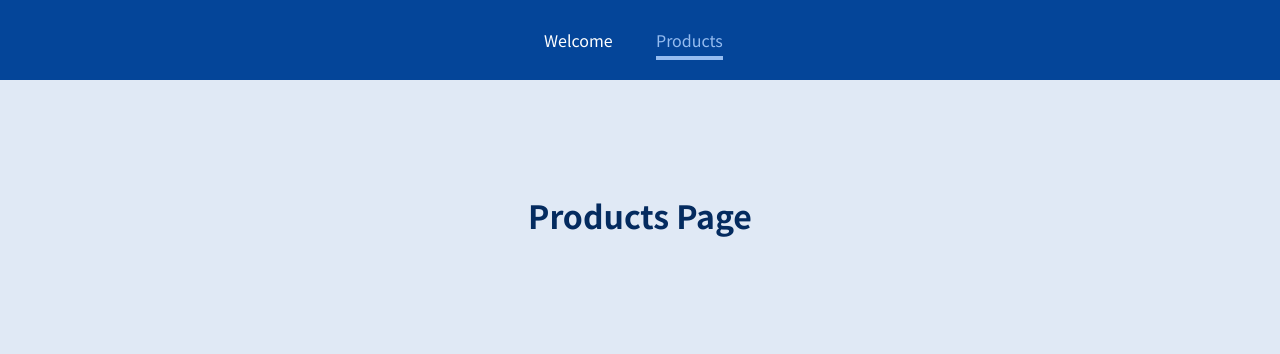
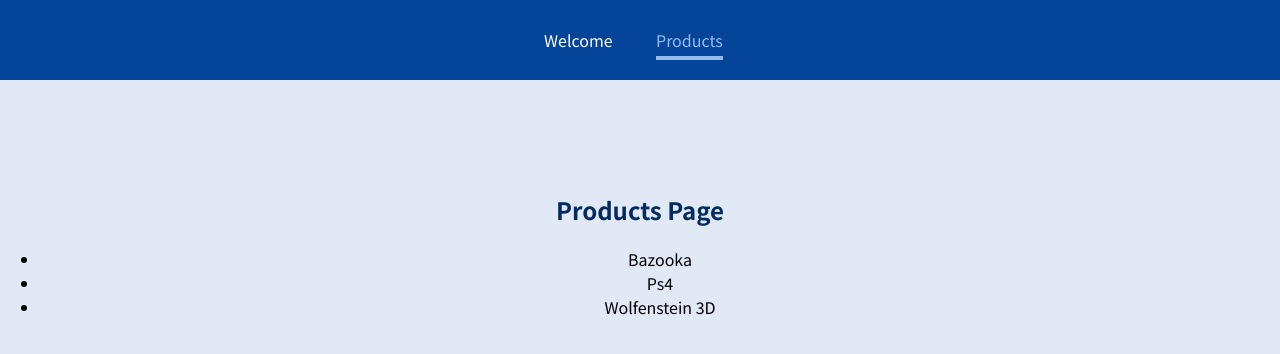
Before and after one commit to kamath7/React-Revisit, a React (Create React App) app in the folder react-router-SPA/: page /products in a window 1280 px wide. Shown: the top 354 px of the page. Built offline with nearby package versions, Linux system fonts and the light colour scheme.

Commit message:
setting up dynamic routes

```diff
--- a/react-router-SPA/src/App.js
+++ b/react-router-SPA/src/App.js
@@ -2,6 +2,7 @@ import { Route } from "react-router-dom";
 import Welcome from "./components/Welcome";
 import SomeProducts from "./components/SomeProducts";
 import Header from "./components/Header";
+import ProductDetail from "./components/ProductDetail";
 function App() {
   return (
     <div>
@@ -11,6 +12,7 @@ function App() {
         <Route path="/products">
           <SomeProducts />
         </Route>
+        <Route path="/product-detail/:productId" component={ProductDetail} /> {/*dynamic path */}
       </main>
     </div>
   );
--- /dev/null
+++ b/react-router-SPA/src/components/ProductDetail.js
@@ -0,0 +1,11 @@
+import React from 'react'
+
+const ProductDetail = () => {
+    return (
+        <section>
+            <h1>Product Details</h1>
+        </section>
+    )
+}
+
+export default ProductDetail
--- a/react-router-SPA/src/components/SomeProducts.js
+++ b/react-router-SPA/src/components/SomeProducts.js
@@ -1,7 +1,16 @@
 import React from "react";
 
 const SomeProducts = () => {
-  return <h1>Products Page</h1>;
+  return (
+    <section>
+      <h1>Products Page</h1>
+      <ul>
+        <li>Bazooka</li>
+        <li>Ps4</li>
+        <li>Wolfenstein 3D</li>
+      </ul>
+    </section>
+  );
 };
 
 export default SomeProducts;
```
Also changed, not shown: 1 other file (tests, documents, lock files or other folders).
